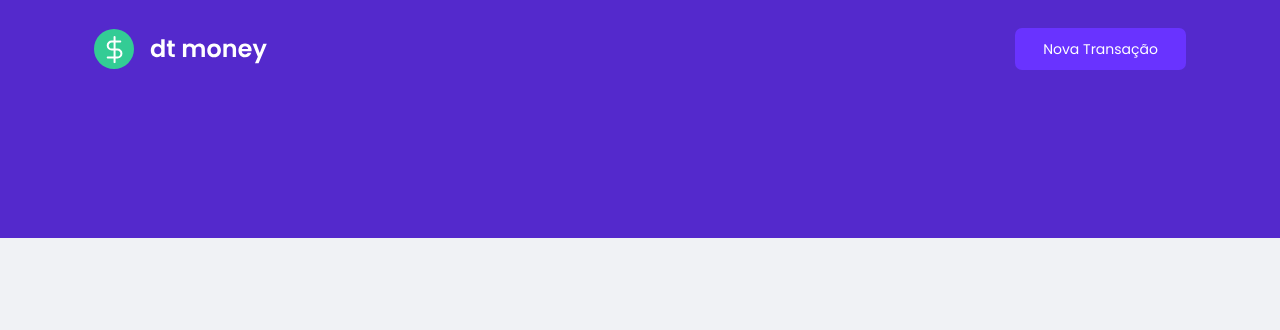
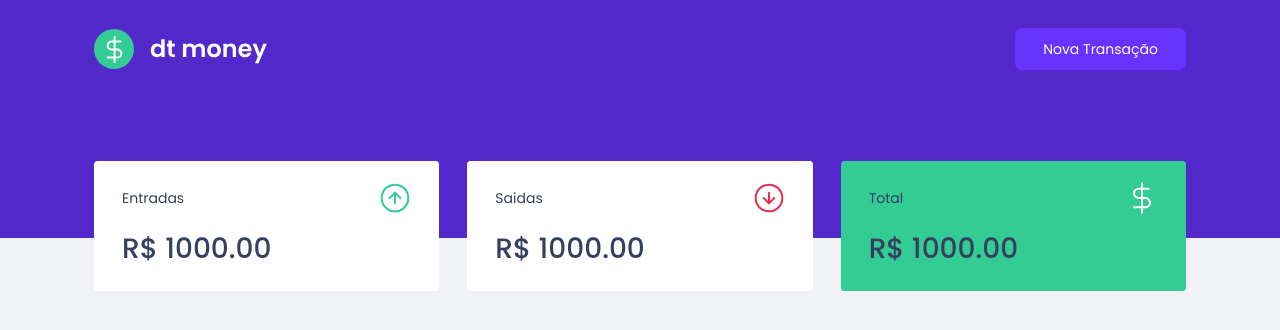
Before and after one commit to Sawyo-Fernands/dtmoney, a React (Create React App) app: page / in a window 1280 px wide. Shown: the top 330 px of the page. Built offline with nearby package versions, Linux system fonts and the light colour scheme.

Commit message:
Componente: Summary

```diff
--- a/public/index.html
+++ b/public/index.html
@@ -8,7 +8,7 @@
     <meta name="viewport" content="width=device-width, initial-scale=1" />
    <link rel="shortcut icon" href="favicon.png" type="image/x-icon">
 
-  <link href="https://fonts.googleapis.com/css2?family=Open+Sans&family=Poppins:wght@400;600&display=swap" rel="stylesheet">
+  <link href="https://fonts.googleapis.com/css2?family=Open+Sans&family=Poppins:wght@400;500;600&display=swap" rel="stylesheet">
     <title>dtmoney</title>
   </head>
   <body>
--- a/src/App.tsx
+++ b/src/App.tsx
@@ -1,4 +1,5 @@
 import React from 'react';
+import { Dashboard } from './components/Dashboard';
 import { Header } from './components/Header';
 import { GlobalStyle } from './styles/global';
 
@@ -6,8 +7,8 @@
 export function App() {
   return (
     < >
-     <Header/>
-
+      <Header/>
+      <Dashboard/>
     <GlobalStyle />
     </>
 
--- /dev/null
+++ b/src/components/Dashboard/index.tsx
@@ -0,0 +1,12 @@
+import { Summary } from "../Summary";
+import { Container } from "./styles";
+
+
+export function Dashboard(){
+    return(
+        <Container>
+
+            <Summary/>
+        </Container>
+    )
+}
--- /dev/null
+++ b/src/components/Dashboard/styles.ts
@@ -0,0 +1,7 @@
+import styled from "styled-components";
+
+export const Container=styled.main`
+    max-width: 1120px;
+    margin: 0 auto;
+    padding: 2.5rem 1rem;
+`
--- /dev/null
+++ b/src/components/Summary/index.tsx
@@ -0,0 +1,35 @@
+import { Container } from "./styles";
+import Icon from '../../assets/income.svg'
+import Outcome from '../../assets/outcome.svg'
+import Total from '../../assets/total.svg'
+
+
+export function Summary(){
+    return(
+        <Container>
+            <div>
+                <header>
+                    <p>Entradas</p>
+                    <img src={Icon} alt="Entradas" />
+                </header>
+                <strong>R$ 1000.00</strong>
+            </div>
+            <div>
+                <header>
+                    <p>Saidas</p>
+                    <img src={Outcome} alt="Saídas" />
+                </header>
+                <strong>R$ 1000.00</strong>
+            </div>
+            <div>
+                <header>
+                    <p>Total</p>
+                    <img src={Total} alt="Total" />
+                </header>
+                <strong>R$ 1000.00</strong>
+
+            </div>
+
+        </Container>
+    )
+}
--- /dev/null
+++ b/src/components/Summary/styles.ts
@@ -0,0 +1,35 @@
+import styled from "styled-components";
+
+
+export const Container=styled.div`
+    display: grid;
+    grid-template-columns: repeat(3,1fr);
+    gap: 2rem;
+    margin-top: -8rem;
+
+    div{
+        background-color: var(--shape);
+        padding: 1.5rem 2rem;
+        border-radius:0.25rem;
+        color: var(--text-title);
+
+        header{
+            display: flex;
+            align-items: center;
+            justify-content: space-between;
+        }
+
+        strong{
+        display: block;
+            margin-top: 1rem;
+            font-size: 2rem;
+            font-weight: 500;
+            line-height: 3rem;
+        }
+
+       &:last-child{
+           background-color: var(--green);
+       }
+    }
+
+`
--- a/src/styles/global.ts
+++ b/src/styles/global.ts
@@ -7,6 +7,7 @@
 
         --red:#e52e4d;
         --blue:#5429cc;
+        --green:#33cc95;
 
         --blue-light:#6933ff;
 
```
